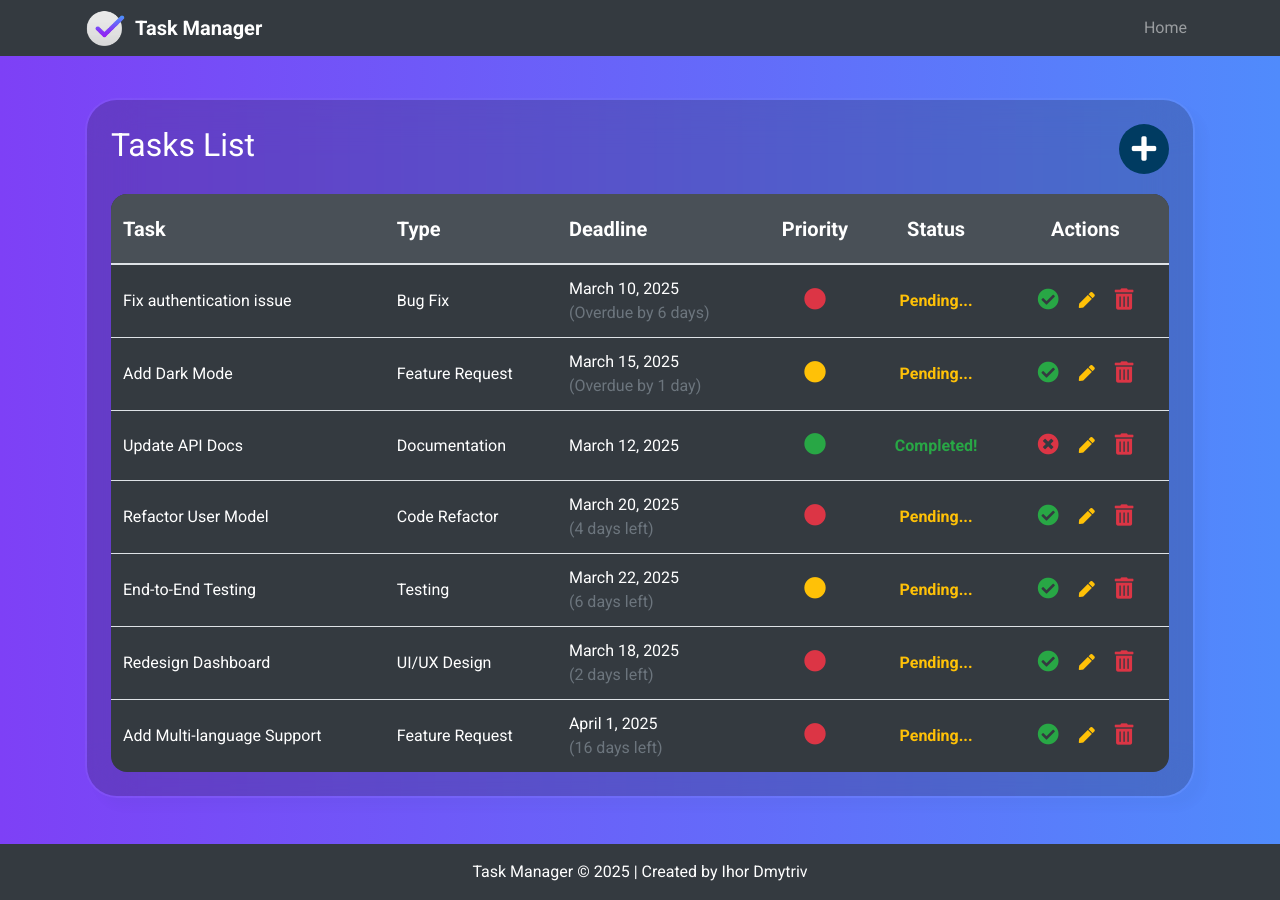
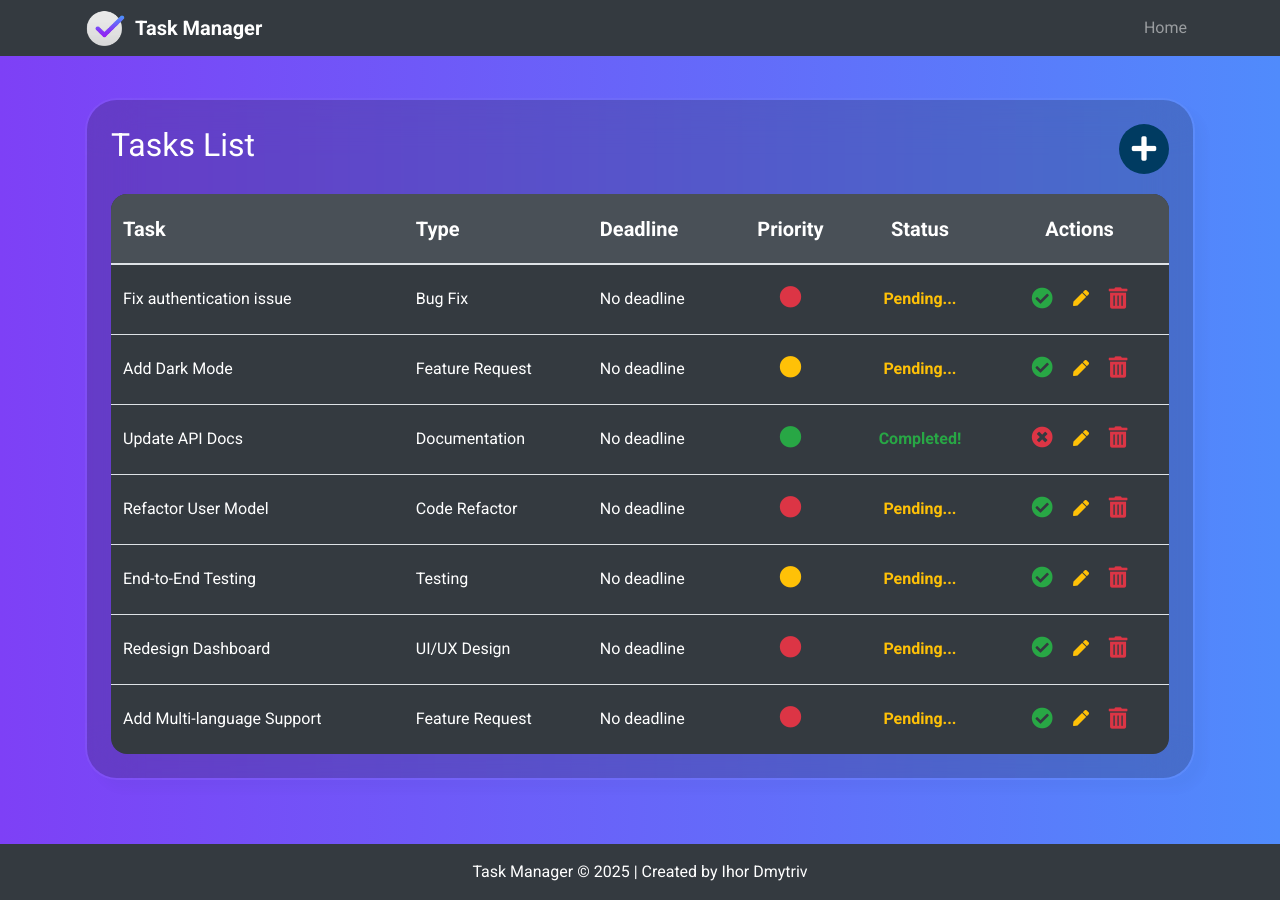
Before and after one commit to IhorDmytriv/task-manager, a Django app: page /task_board/ in a window 1280 px wide. Run offline with Django 5.2, Linux system fonts and the light colour scheme; data comes from the database, SQL or seed files in the repository.

Commit message:
Fix task deadline column

```diff
--- a/task_board/templatetags/custom_filters.py
+++ b/task_board/templatetags/custom_filters.py
@@ -8,8 +8,6 @@ register = template.Library()
 
 @register.filter
 def time_until(deadline: datetime) -> str:
-    if not deadline:
-        return "No deadline"
 
     delta = (deadline - timezone.now().date()).days
 
--- a/templates/task_board/index.html
+++ b/templates/task_board/index.html
@@ -38,10 +38,14 @@
 
         <!-- Task Deadline -->
         <td class="align-middle">
-          {{ task.deadline }}
-          <br>
-          {% if not task.is_complete %}
-            <span class="text-muted">({{ task.deadline|time_until }})</span>
+          {% if task.task_deadline %}
+            {{ task.deadline }}
+            <br>
+            {% if not task.is_complete %}
+              <span class="text-muted">({{ task.deadline|time_until }})</span>
+            {% endif %}
+          {% else %}
+            No deadline
           {% endif %}
         </td>
         <!-- Task Deadline -->
```
